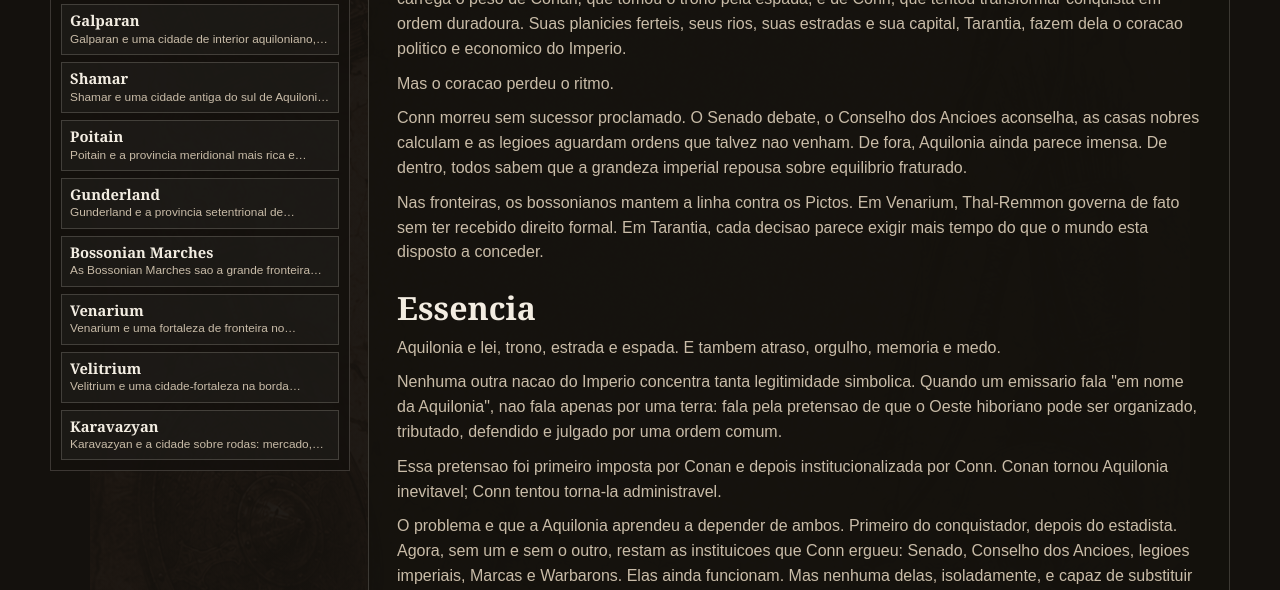
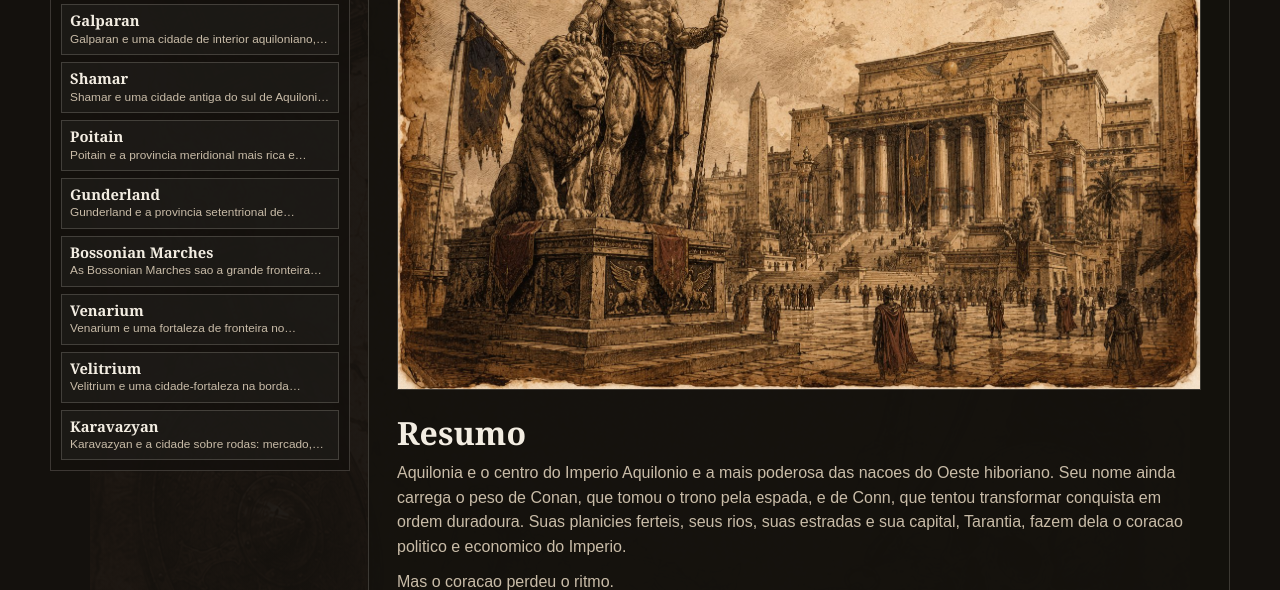
Before and after one commit to WildPoxx/conan-legacy, a plain HTML site: page docs/locais.html in a window 1280 px wide. Shown: the part 653-1243 px from the top of the page. Drawn offline with Linux system fonts and the light colour scheme.

Commit message:
Add Aquilonia hero image to locations page

```diff
--- a/docs/locais.html
+++ b/docs/locais.html
@@ -52,6 +52,7 @@
     .place h3 { margin-top: 26px; font-size: clamp(1.35rem, 2.8vw, 2rem); }
     .place h4 { margin-top: 18px; color: var(--gold); font-size: 1.08rem; }
     .place p { margin: 10px 0 0; color: var(--muted); }
+    .place-hero { display: block; width: 100%; height: auto; aspect-ratio: 5 / 3; object-fit: cover; margin: 16px 0 4px; border: 1px solid var(--line); }
     .place ul { margin: 12px 0 0; padding-left: 20px; color: var(--muted); }
     .place li { margin: 7px 0; }
     .place strong { color: var(--ink); }
@@ -93,6 +94,7 @@
       <main>
         <article class="place" id="aquilonia">
 <h2>Aquilonia</h2>
+<img class="place-hero" src="assets/locais/aquilonia-001.jpg" alt="Gravura da capital aquiloniana: estatua coroada de um rei guerreiro ao lado de um leao de pedra diante do grande templo imperial" loading="lazy">
 <h3>Resumo</h3>
 <p>Aquilonia e o centro do Imperio Aquilonio e a mais poderosa das nacoes do Oeste hiboriano. Seu nome ainda carrega o peso de Conan, que tomou o trono pela espada, e de Conn, que tentou transformar conquista em ordem duradoura. Suas planicies ferteis, seus rios, suas estradas e sua capital, Tarantia, fazem dela o coracao politico e economico do Imperio.</p>
 <p>Mas o coracao perdeu o ritmo.</p>
```
Also changed, not shown: docs/assets/locais/aquilonia-001.jpg (added).
